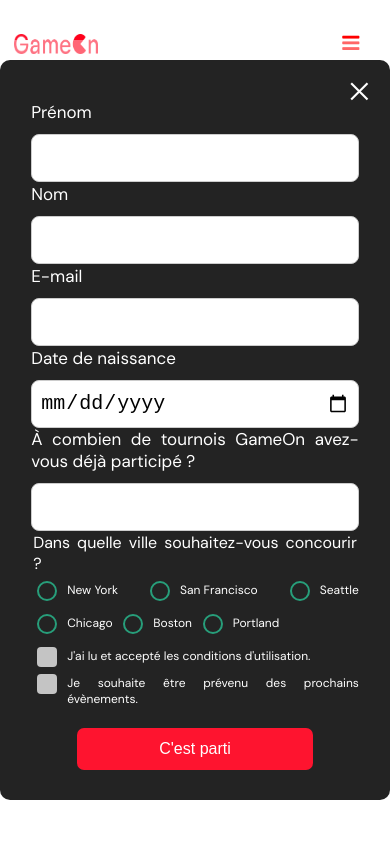
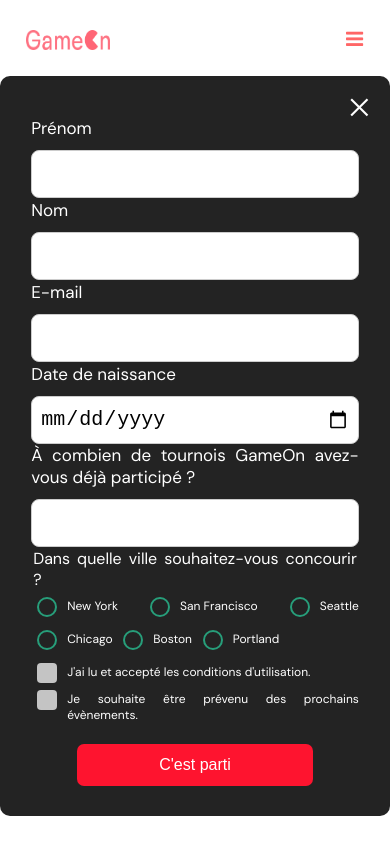
Before and after one commit to AndyRama/AndyRamaroson_4_25112021, a plain HTML site: page index.html in a window 390 px wide. Both pictures are taken after a click on the button "je m'inscris". Shown: the top 844 px of the page. Drawn offline with Linux system fonts and the light colour scheme.

Commit message:
[fix] clean modal.cs and add no scroll

```diff
--- a/modal.css
+++ b/modal.css
@@ -37,6 +37,7 @@ img {
 
 .header-logo {
   float: left;
+  margin-left: 1rem;
 }
 
 .main-navbar {
@@ -79,6 +80,9 @@ img {
     float: right;
     display: block;
     color: red;
+  }
+  .topnav a.icon:hover  {
+    color:white;
   }
 }
 
@@ -214,6 +218,7 @@ main {
 .content {
   margin: 5% auto;
   width: 100%;
+  top: 2rem;
   max-width: 500px;
   animation-name: modalopen;
   animation-duration: var(--modal-duration);
@@ -391,6 +396,10 @@ input[data-error]::after {
   cursor: pointer;
   border: 0;
   margin-top: 10px;
+}
+
+.no-scroll {
+  overflow: hidden;
 }
 
 /* custom select styles */
@@ -589,6 +598,7 @@ input[data-error]::after {
   margin: 0 auto;
   text-align: center;
   color: #fff;
+  font-size: 1.8rem;
 }
 
 .close-confirmation {
@@ -615,13 +625,13 @@ input[data-error]::after {
   font-weight: bold;
 }
 
-@media screen and (max-width: 539px) {
+@media screen and (max-width: 620px) {
   .bground {
     display: none;
     position: fixed;
     z-index: 1;
     left: 0;
-    top: 2.5rem;
+    top: 1.5rem;
     height: 100%;
     width: 100%;
     overflow: auto;
@@ -644,7 +654,7 @@ input[data-error]::after {
 
   .confirmation-body {
     background-color: rgb(24, 23, 23);
-    height: 85vh;
+    height: 35vh;
     width: 100%;
     position: fixed;
     top: 0rem;
@@ -658,6 +668,16 @@ input[data-error]::after {
     justify-content: center;
     border-radius: 10px 10px 0 0;
   }
+
+  h1.hero-headline {
+    font-size: 2.3rem;
+    font-weight: bold;
+    margin-left: -1rem;
+  }
+
+  .topnav {
+    margin: 2.5%;
+  }
 }
 
 footer {
@@ -665,6 +685,7 @@ footer {
   padding-right: 2vw;
   margin: 0 20px;
 }
+
 @media screen and (max-width: 800px) {
   .hero-section {
     display: block;
--- a/modal.js
+++ b/modal.js
@@ -16,6 +16,7 @@ const closeModal = document.querySelectorAll(".close");
 // launch modal event
 modalBtn.forEach((btn) => btn.addEventListener("click",()=> {
   modalbg.style.display = "block";
+  body.classList.add('no-scroll');
 }));
 
 //Close modal
```
